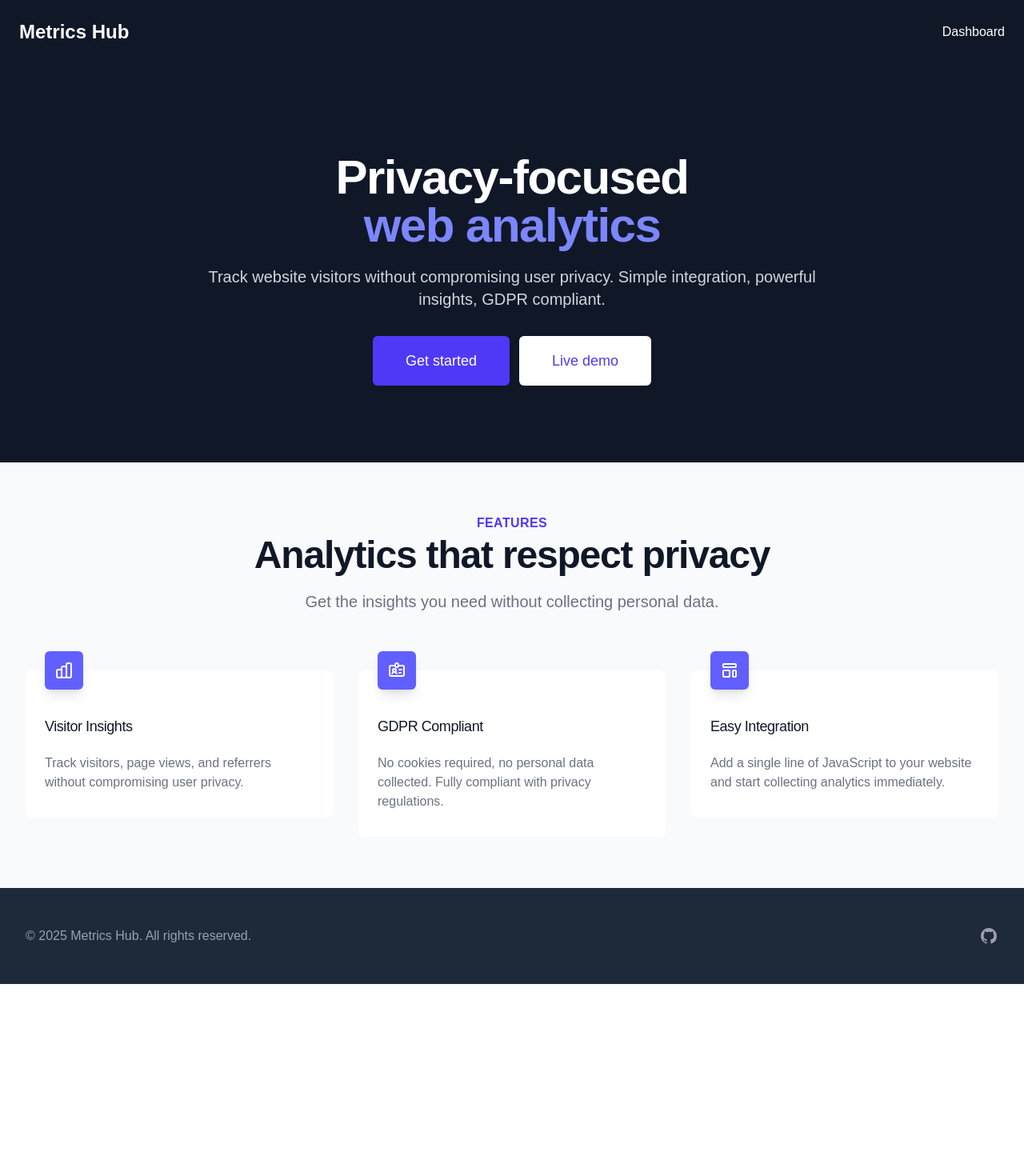
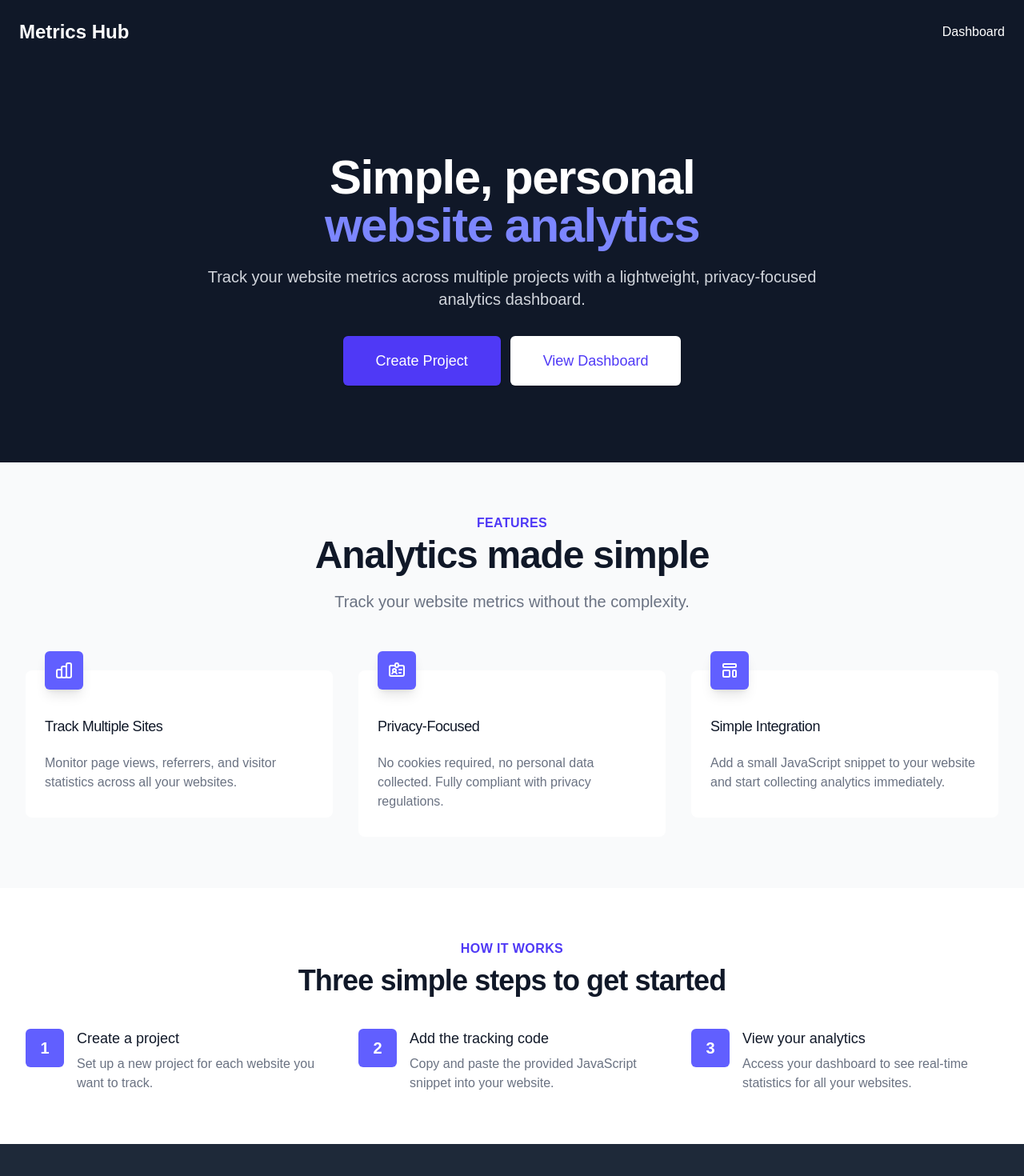
Before and after one commit to OkeahDavid/Metrics-hub, a Next.js app: page / in a window 1280 px wide. Shown: the top 1470 px of the page at 80% size. Before the commit the page ends 1230 px from the top, so only its background shows below. Built offline with nearby package versions, Linux system fonts and the light colour scheme.

Commit message:
Page updates

```diff
--- a/src/app/api/projects/[id]/analytics/route.ts
+++ b/src/app/api/projects/[id]/analytics/route.ts
@@ -8,14 +8,14 @@ export async function GET(
   { params }: { params: { id: string } }
 ) {
   try {
-    const projectId = params.id;
+    const { id } = params;
     const { searchParams } = new URL(request.url);
     const daysParam = searchParams.get('days');
     const days = daysParam ? parseInt(daysParam, 10) : 7;
 
     // Get project to verify it exists
     const project = await prisma.project.findUnique({
-      where: { id: projectId },
+      where: { id },
     });
 
     if (!project) {
@@ -35,7 +35,7 @@ export async function GET(
 
       const count = await prisma.pageView.count({
         where: {
-          projectId,
+          projectId: id,
           createdAt: {
             gte: dayStart,
             lte: dayEnd,
--- a/src/app/api/projects/[id]/device-types/route.ts
+++ b/src/app/api/projects/[id]/device-types/route.ts
@@ -1,6 +1,4 @@
 import { NextResponse } from 'next/server';
-import { getServerSession } from 'next-auth/next';
-import { authOptions } from '@/lib/auth';
 import prisma from '@/lib/db';
 
 export async function GET(
@@ -8,13 +6,8 @@ export async function GET(
   { params }: { params: { id: string } }
 ) {
   try {
-    const session = await getServerSession(authOptions);
-
-    if (!session) {
-      return NextResponse.json({ error: 'Unauthorized' }, { status: 401 });
-    }
-
-    const projectId = params.id;
+    const { id } = params;
+    const projectId = id;
 
     // Get project to verify it exists
     const project = await prisma.project.findUnique({
--- a/src/app/page.tsx
+++ b/src/app/page.tsx
@@ -24,22 +24,22 @@ export default function HomePage() {
             <div className="mt-16 mx-auto max-w-7xl px-4 sm:mt-24 sm:px-6">
               <div className="text-center">
                 <h1 className="text-4xl tracking-tight font-extrabold text-white sm:text-5xl md:text-6xl">
-                  <span className="block">Privacy-focused</span>
-                  <span className="block text-indigo-400">web analytics</span>
+                  <span className="block">Simple, personal</span>
+                  <span className="block text-indigo-400">website analytics</span>
                 </h1>
                 <p className="mt-3 max-w-md mx-auto text-base text-gray-300 sm:text-lg md:mt-5 md:text-xl md:max-w-3xl">
-                  Track website visitors without compromising user privacy.
-                  Simple integration, powerful insights, GDPR compliant.
+                  Track your website metrics across multiple projects with a lightweight,
+                  privacy-focused analytics dashboard.
                 </p>
                 <div className="mt-5 max-w-md mx-auto sm:flex sm:justify-center md:mt-8">
                   <div className="rounded-md shadow">
                     <Link href="/projects/new" className="w-full flex items-center justify-center px-8 py-3 border border-transparent text-base font-medium rounded-md text-white bg-indigo-600 hover:bg-indigo-700 md:py-4 md:text-lg md:px-10">
-                      Get started
+                      Create Project
                     </Link>
                   </div>
                   <div className="mt-3 rounded-md shadow sm:mt-0 sm:ml-3">
                     <Link href="/dashboard" className="w-full flex items-center justify-center px-8 py-3 border border-transparent text-base font-medium rounded-md text-indigo-600 bg-white hover:bg-gray-50 md:py-4 md:text-lg md:px-10">
-                      Live demo
+                      View Dashboard
                     </Link>
                   </div>
                 </div>
@@ -63,10 +63,10 @@ export default function HomePage() {
             <div className="text-center">
               <h2 className="text-base font-semibold text-indigo-600 tracking-wide uppercase">Features</h2>
               <p className="mt-1 text-4xl font-extrabold text-gray-900 sm:text-5xl sm:tracking-tight">
-                Analytics that respect privacy
+                Analytics made simple
               </p>
               <p className="max-w-xl mt-5 mx-auto text-xl text-gray-500">
-                Get the insights you need without collecting personal data.
+                Track your website metrics without the complexity.
               </p>
             </div>
 
@@ -82,9 +82,9 @@ export default function HomePage() {
                           </svg>
                         </span>
                       </div>
-                      <h3 className="mt-8 text-lg font-medium text-gray-900 tracking-tight">Visitor Insights</h3>
+                      <h3 className="mt-8 text-lg font-medium text-gray-900 tracking-tight">Track Multiple Sites</h3>
                       <p className="mt-5 text-base text-gray-500">
-                        Track visitors, page views, and referrers without compromising user privacy.
+                        Monitor page views, referrers, and visitor statistics across all your websites.
                       </p>
                     </div>
                   </div>
@@ -100,7 +100,7 @@ export default function HomePage() {
                           </svg>
                         </span>
                       </div>
-                      <h3 className="mt-8 text-lg font-medium text-gray-900 tracking-tight">GDPR Compliant</h3>
+                      <h3 className="mt-8 text-lg font-medium text-gray-900 tracking-tight">Privacy-Focused</h3>
                       <p className="mt-5 text-base text-gray-500">
                         No cookies required, no personal data collected. Fully compliant with privacy regulations.
                       </p>
@@ -118,12 +118,58 @@ export default function HomePage() {
                           </svg>
                         </span>
                       </div>
-                      <h3 className="mt-8 text-lg font-medium text-gray-900 tracking-tight">Easy Integration</h3>
+                      <h3 className="mt-8 text-lg font-medium text-gray-900 tracking-tight">Simple Integration</h3>
                       <p className="mt-5 text-base text-gray-500">
-                        Add a single line of JavaScript to your website and start collecting analytics immediately.
+                        Add a small JavaScript snippet to your website and start collecting analytics immediately.
                       </p>
                     </div>
                   </div>
+                </div>
+              </div>
+            </div>
+          </div>
+        </div>
+
+        {/* How it works section */}
+        <div className="py-16 bg-white">
+          <div className="max-w-7xl mx-auto px-4 sm:px-6 lg:px-8">
+            <div className="text-center">
+              <h2 className="text-base font-semibold text-indigo-600 tracking-wide uppercase">How it works</h2>
+              <p className="mt-2 text-3xl font-extrabold text-gray-900 tracking-tight sm:text-4xl">
+                Three simple steps to get started
+              </p>
+            </div>
+
+            <div className="mt-10">
+              <div className="space-y-10 md:space-y-0 md:grid md:grid-cols-3 md:gap-x-8 md:gap-y-10">
+                <div className="relative">
+                  <div className="absolute flex items-center justify-center h-12 w-12 rounded-md bg-indigo-500 text-white">
+                    <span className="text-xl font-bold">1</span>
+                  </div>
+                  <p className="ml-16 text-lg leading-6 font-medium text-gray-900">Create a project</p>
+                  <p className="mt-2 ml-16 text-base text-gray-500">
+                    Set up a new project for each website you want to track.
+                  </p>
+                </div>
+
+                <div className="relative">
+                  <div className="absolute flex items-center justify-center h-12 w-12 rounded-md bg-indigo-500 text-white">
+                    <span className="text-xl font-bold">2</span>
+                  </div>
+                  <p className="ml-16 text-lg leading-6 font-medium text-gray-900">Add the tracking code</p>
+                  <p className="mt-2 ml-16 text-base text-gray-500">
+                    Copy and paste the provided JavaScript snippet into your website.
+                  </p>
+                </div>
+
+                <div className="relative">
+                  <div className="absolute flex items-center justify-center h-12 w-12 rounded-md bg-indigo-500 text-white">
+                    <span className="text-xl font-bold">3</span>
+                  </div>
+                  <p className="ml-16 text-lg leading-6 font-medium text-gray-900">View your analytics</p>
+                  <p className="mt-2 ml-16 text-base text-gray-500">
+                    Access your dashboard to see real-time statistics for all your websites.
+                  </p>
                 </div>
               </div>
             </div>
@@ -134,7 +180,7 @@ export default function HomePage() {
       <footer className="bg-gray-800">
         <div className="max-w-7xl mx-auto py-12 px-4 sm:px-6 md:flex md:items-center md:justify-between lg:px-8">
           <div className="flex justify-center space-x-6 md:order-2">
-            <a href="#" className="text-gray-400 hover:text-gray-300">
+            <a href="https://github.com/OkeahDavid/Metrics-hub" className="text-gray-400 hover:text-gray-300">
               <span className="sr-only">GitHub</span>
               <svg className="h-6 w-6" fill="currentColor" viewBox="0 0 24 24" aria-hidden="true">
                 <path fillRule="evenodd" d="M12 2C6.477 2 2 6.484 2 12.017c0 4.425 2.865 8.18 6.839 9.504.5.092.682-.217.682-.483 0-.237-.008-.868-.013-1.703-2.782.605-3.369-1.343-3.369-1.343-.454-1.158-1.11-1.466-1.11-1.466-.908-.62.069-.608.069-.608 1.003.07 1.531 1.032 1.531 1.032.892 1.53 2.341 1.088 2.91.832.092-.647.35-1.088.636-1.338-2.22-.253-4.555-1.113-4.555-4.951 0-1.093.39-1.988 1.029-2.688-.103-.253-.446-1.272.098-2.65 0 0 .84-.27 2.75 1.026A9.564 9.564 0 0112 6.844c.85.004 1.705.115 2.504.337 1.909-1.296 2.747-1.027 2.747-1.027.546 1.379.202 2.398.1 2.651.64.7 1.028 1.595 1.028 2.688 0 3.848-2.339 4.695-4.566 4.943.359.309.678.92.678 1.855 0 1.338-.012 2.419-.012 2.747 0 .268.18.58.688.482A10.019 10.019 0 0022 12.017C22 6.484 17.522 2 12 2z" clipRule="evenodd" />
--- a/src/app/projects/[id]/page.tsx
+++ b/src/app/projects/[id]/page.tsx
@@ -10,11 +10,11 @@ interface ProjectPageParams {
 }
 
 export default async function ProjectPage({ params }: ProjectPageParams) {
-  const projectId = params.id;
+    const { id } = params;
 
-  const project = await prisma.project.findUnique({
-    where: { id: projectId },
-  });
+    const project = await prisma.project.findUnique({
+      where: { id },
+    });
 
   if (!project) {
     return <div className="text-center text-red-500">Project not found</div>;
@@ -59,11 +59,11 @@ export default async function ProjectPage({ params }: ProjectPageParams) {
 
       <div className="grid grid-cols-1 lg:grid-cols-2 gap-6">
         <div className="lg:col-span-2">
-          <PageViewsChart projectId={projectId} />
+          <PageViewsChart projectId={project.id} />
         </div>
 
         <div>
-          <DeviceTypeChart projectId={projectId} />
+          <DeviceTypeChart projectId={project.id} />
         </div>
 
         {/* Add more charts/stats as desired */}
```
